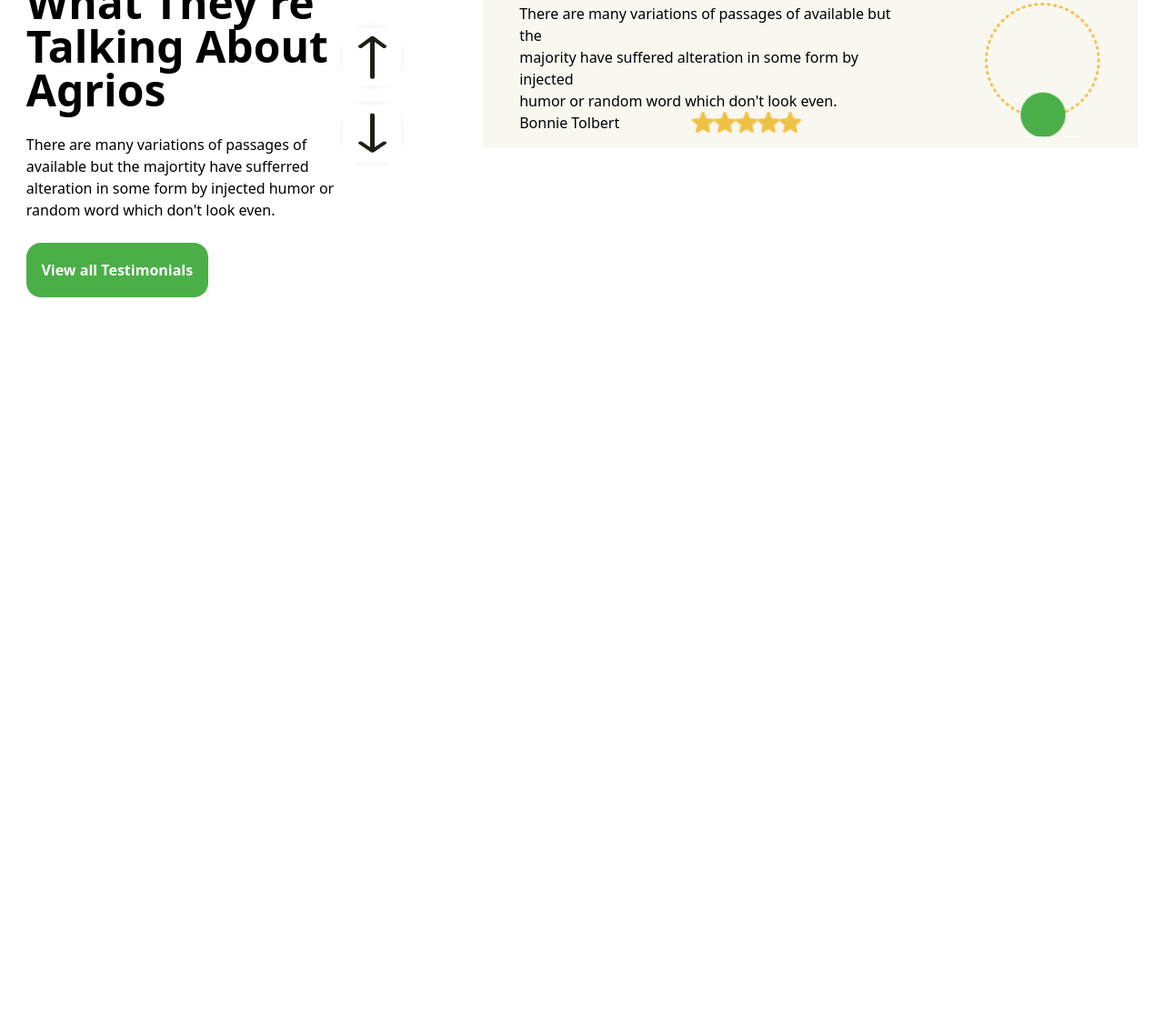
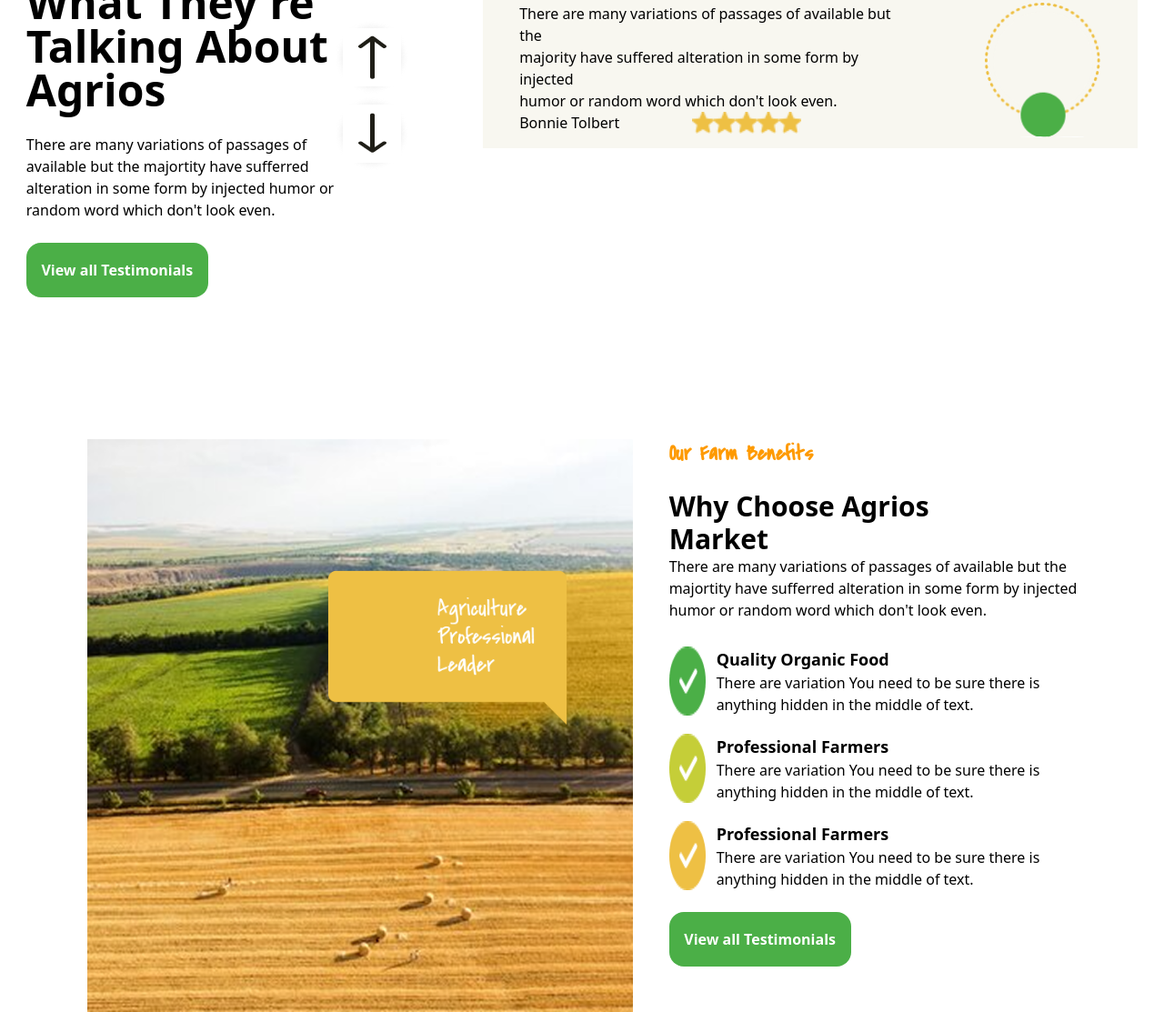
Before and after one commit to patrick-walshak/AGRICULTURAL-FARMING, a website built with Vite: page index.html in a window 1280 px wide. Shown: the part 3998-5111 px from the top of the page at 91% size. Before the commit the page ends 4325 px from the top, so only its background shows below. Built offline with nearby package versions, Linux system fonts and the light colour scheme; files whose address does not match are found by name.

Commit message:
in initial commit

```diff
--- a/index.html
+++ b/index.html
@@ -330,5 +330,50 @@
           </div>
         </div>
       </section>
+
+      <section>
+        <div class="flex justify-center gap-10 mt-39">
+          <div>
+            <img class="w-150" src="src/img/elements (5).png" alt="">
+          </div>
+
+          <div>
+            <p style="font-family: 'Covered By Your Grace', cursive;"  class=" text-2xl font-extrabold text-amber-500">Our Farm Benefits</p>
+            <h2 class="text-3xl font-bold mt-6">Why Choose Agrios<br> Market</h2>
+            <p>There are many variations of passages of available but the<br>
+                majortity have sufferred alteration in some form by injected<br>
+                humor or random word which don't look even.</p>
+
+              <div class="flex gap-3 mt-7">
+                <img src="src/img/Vector (9).png" alt="">
+                <div>
+                  <p class="text-lg font-bold">Quality Organic Food</p>
+                  <p>There are variation You need to be sure there is<br>
+                    anything hidden in the middle of text.</p>
+                </div>
+              </div>
+              <div class="flex gap-3 mt-5">
+                <img src="src/img/Vector (10).png" alt="">
+                <div>
+                  <p class="text-lg font-bold">Professional Farmers</p>
+                  <p>There are variation You need to be sure there is<br>
+                    anything hidden in the middle of text.</p>
+                </div>
+              </div>
+              <div class="flex gap-3 mt-5">
+                <img src="src/img/Vector (11).png" alt="">
+                <div>
+                  <p class="text-lg font-bold">Professional Farmers</p>
+                  <p>There are variation You need to be sure there is<br>
+                    anything hidden in the middle of text.</p>
+                  </div>
+              </div>
+
+               <div class="w-50 h-15 bg-[#4baf47] mt-6 flex items-center justify-center font-extrabold text-white rounded-2xl">
+                <button>View all Testimonials</button>
+              </div>
+          </div>
+        </div>
+      </section>
   </body>
 </html>
```
Also changed, not shown: src/img/Vector (10).png (added), src/img/Vector (11).png (added), src/img/Vector (9).png (added), src/img/elements (4).png (added), src/img/elements (5).png (added).
